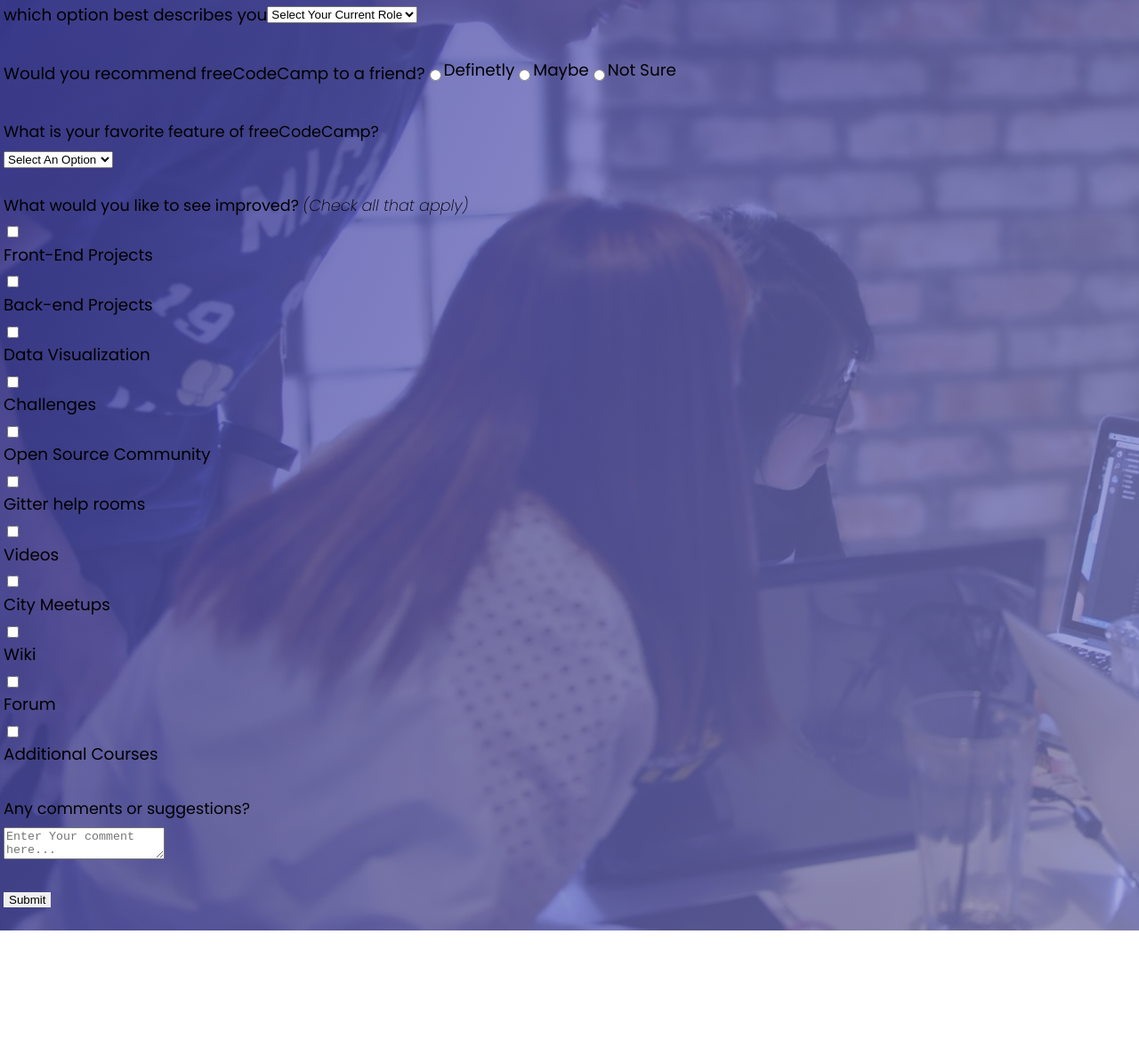
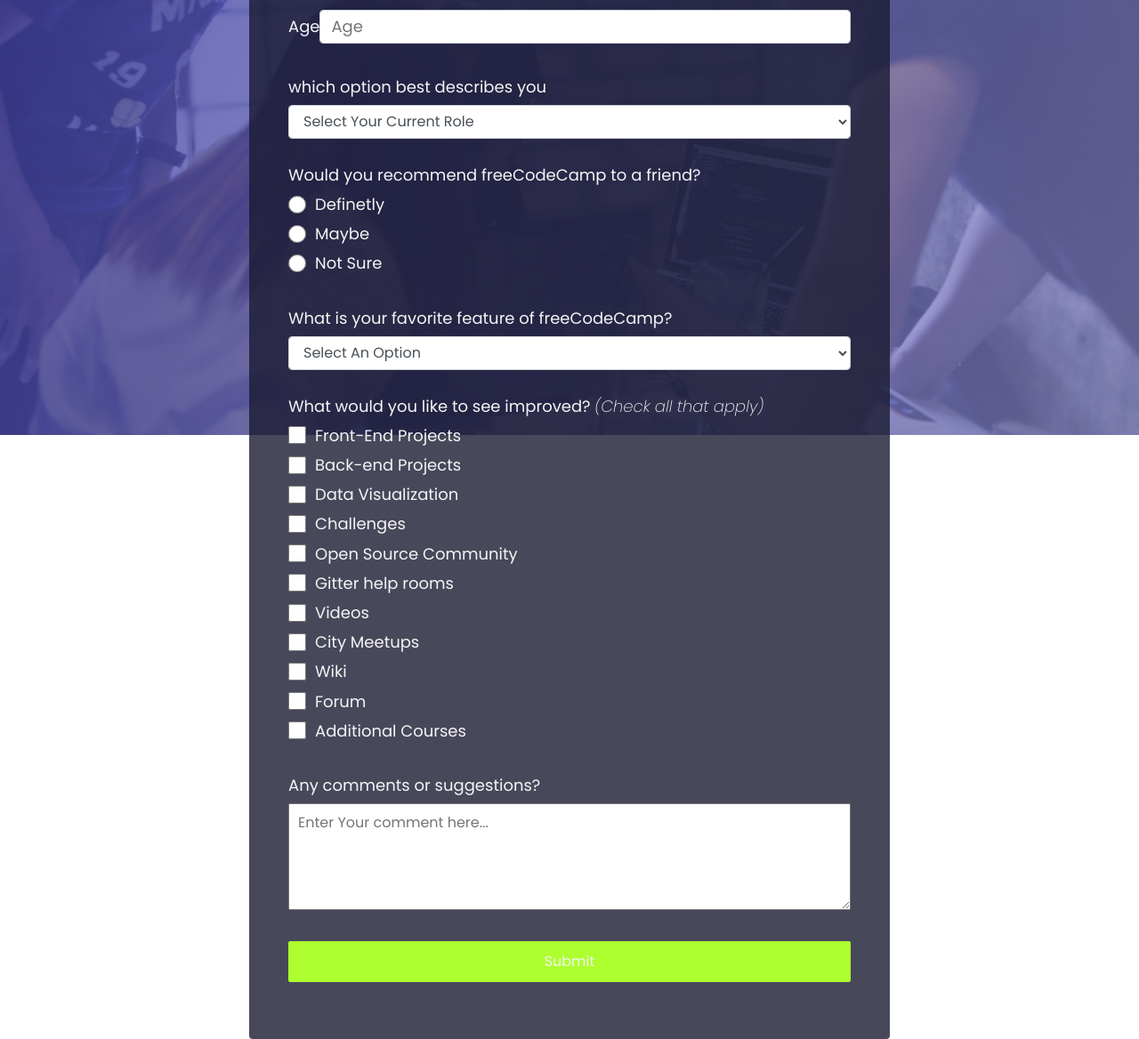
Before and after one commit to Vantesh-commits/SURVEY-FORM, a plain HTML site: page Index.html in a window 1280 px wide. Shown: the part 311-1479 px from the top of the page at 89% size. Before the commit the page ends 1357 px from the top, so only its background shows below. Drawn offline with Linux system fonts and the light colour scheme.

Commit message:
UI Changes

```diff
--- a/Index.html
+++ b/Index.html
@@ -3,6 +3,7 @@
 
 <head>
     <link href="styles.css" rel="stylesheet" />
+    <link href="resets.css" rel="stylesheet" />
     <meta charset="UTF-8">
     <meta name="viewport" content="width=device-width, initial-scale=1.0">
     <title>
@@ -19,74 +20,99 @@
 
         <form id="survey-form">
             <div class="form-group">
-                <label id="name-label">Name<input id="name" type="text" placeholder="Enter Your Name" required/></label>
+                <label id="name-label">Name<input id="name" class="inputs" type="text" placeholder="Enter Your Name" required/></label>
             </div>
             <div class="form-group">
-                <label id="email-label">Email<input id="email" type="email" placeholder="Enter Your Email" required/></label>
+                <label id="email-label">Email<input id="email" class="inputs" type="email" placeholder="Enter Your Email" required/></label>
             </div>
             <div class="form-group">
-                <label id="number-label">Age<input id="number" type="number" placeholder="Age" required min="13" max="120"/></label>
+                <label id="number-label">Age<input id="number" class="inputs" type="number" placeholder="Age" required min="13" max="120"/></label>
             </div>
             <div class="form-group">
-                <label>which option best describes you
-                        <select id="dropdown">
-                            <option>Select Your Current Role</option>
-                            <option>Student</option>
-                            <option>Fulltime Job</option>
-                            <option>Fulltime Learner</option>
-                            <option>Prefer Not to Say</option>
-                            <option>Other</option>
-                        </select>
-                </label>
+                <p>which option best describes you</p>
+                <select id="dropdown" class="inputs">
+                                <option value="" disabled selected>Select Your Current Role</option>
+                                <option value="student">Student</option>
+                                <option value="fulltimeJob">Fulltime Job</option>
+                                <option value="FulltimeLearner">Fulltime Learner</option>
+                                <option value="PreferNotToSay">Prefer Not to Say</option>
+                                <option>Other</option>
+                            </select>
             </div>
             <div class="form-group">
-                <label>Would you recommend freeCodeCamp to a friend?
-                    <input type="radio" value="definetly" name="choice" /><label>Definetly</label>
-                <input type="radio" value="maybe" name="choice" /><label>Maybe</label>
-                <input type="radio" value="not-sure" name="choice" /><label>Not Sure</label>
+                <p>Would you recommend freeCodeCamp to a friend?</p>
+                <label>
+                   <input type="radio" value="definetly" name="choice" class="radios" />
+
+                  Definetly
                 </label>
+                <label>
+                    <input type="radio" value="maybe" name="choice" class="radios" />
+                        Maybe
+                </label>
+                <label>
+                  <input type="radio" value="not-sure" name="choice" class="radios" />
+                        Not Sure
+                </label>
+
             </div>
             <div class="form-group">
 
                 <p>What is your favorite feature of freeCodeCamp?</p>
-                <select id="dropdown">
-                        <option>Select An Option</option>
-                        <option>Challenges</option>
-                        <option>Projects</option>
-                        <option>Community</option>
-                        <option>Open Source</option>
-                    </select>
+                <select id="dropdown" class="inputs">
+                            <option value="" disabled selected value>Select An Option</option>
+                            <option value="Challenges">Challenges</option>
+                            <option value="Projects">Projects</option>
+                            <option value="Community">Community</option>
+                            <option value="OpenSource">Open Source</option>
+                </select>
 
             </div>
             <div class="form-group">
 
                 <p>What would you like to see improved? <em>(Check all that apply)</em></p>
-                <input type="checkbox" Value="Front" /><label> Front-End Projects</label>
-                <input type="checkbox" Value="Back" /><label> Back-end Projects</label>
-                <input type="checkbox" Value="Data" /><label> Data Visualization</label>
-                <input type="checkbox" Value="Challenges" /><label> Challenges</label>
-                <input type="checkbox" Value="Open" /><label> Open Source Community</label>
-                <input type="checkbox" Value="Gitter" /><label> Gitter help rooms</label>
-                <input type="checkbox" Value="Videos" /><label> Videos</label>
-                <input type="checkbox" Value="City" /><label> City Meetups</label>
-                <input type="checkbox" Value="Wiki" /><label> Wiki</label>
-                <input type="checkbox" Value="Forum" /><label> Forum</label>
-                <input type="checkbox" Value="Additional" /><label> Additional Courses</label>
+                <label>
+                  <input type="checkbox" Value="Front" class="checkboxes" /> Front-End Projects
+                </label>
+                <label>
+                 <input type="checkbox" Value="Back" class="checkboxes" /> Back-end Projects
+                </label>
+                <label>
+                 <input type="checkbox" Value="Data" class="checkboxes" /> Data Visualization
+               </label>
+                <label>
+                 <input type="checkbox" Value="Challenges" class="checkboxes" />Challenges
+               </label>
+                <label>
+                 <input type="checkbox" Value="Open" class="checkboxes" /> Open Source Community
+              </label>
+                <label>
+                <input type="checkbox" Value="Gitter" class="checkboxes" />Gitter help rooms
+              </label>
+                <label>
+                <input type="checkbox" Value="Videos" class="checkboxes" /> Videos
+              </label>
+                <label>
+                <input type="checkbox" Value="City" class="checkboxes" /> City Meetups
+              </label>
+                <label>
+                <input type="checkbox" Value="Wiki" class="checkboxes" /> Wiki
+              </label>
+                <label>
+                <input type="checkbox" Value="Forum" class="checkboxes" /> Forum
+              </label>
+                <label>
+                <input type="checkbox" Value="Additional" class="checkboxes" /> Additional Courses
+              </label>
             </div>
             <div class="form-group">
-                <p>Any comments or suggestions?</p><textarea placeholder="Enter Your comment here..."></textarea>
+                <p>Any comments or suggestions?</p><textarea placeholder="Enter Your comment here..." class="txtarea"></textarea>
             </div>
             <div class="form-group">
-                <input id="submit" type="submit" />
+                <input id="submit" type="submit" class="button" />
             </div>
         </form>
     </div>
 </body>
 
-
-
-
-
-
-
 </html>
--- /dev/null
+++ b/resets.css
@@ -0,0 +1,19 @@
+*,
+*::before,
+*::after {
+    box-sizing: border-box;
+}
+
+body::before {
+    content: '';
+    position: fixed;
+    top: 0;
+    left: 0;
+    height: 100%;
+    width: 100%;
+    z-index: -1;
+    background-image: linear-gradient( 115deg, rgba(58, 58, 158, 0.8), rgba(136, 136, 206, 0.7)), url(Images/survey-form-background.jpeg);
+    background-size: cover;
+    background-repeat: no-repeat;
+    background-position: center;
+}
--- a/styles.css
+++ b/styles.css
@@ -1,17 +1,11 @@
 @import url('https://fonts.googleapis.com/css?family=Poppins:200i,400&display=swap');
 body {
     font-family: 'poppins', sans-serif;
-    background-image: linear-gradient( 115deg, rgba(58, 58, 158, 0.8), rgba(136, 136, 206, 0.7)), url(Images/survey-form-background.jpeg);
     font-size: 1rem;
     font-weight: 400;
     line-height: 1.4;
-    color: var(--color-white);
+    color: whitesmoke;
     margin: 0;
-}
-
-.form-group {
-    margin: 0 auto 1.25rem auto;
-    padding: 0.25rem;
 }
 
 input[type="submit"] {
@@ -26,12 +20,12 @@
 label {
     display: flex;
     align-items: center;
-    font-size: 1.15rem;
+    font-size: 1.125rem;
     margin-bottom: 0.5rem;
 }
 
-.input-radio,
-.input-checkbox {
+.radios,
+.checkboxes {
     display: inline-block;
     margin-right: 0.625rem;
     min-height: 1.25rem;
@@ -39,12 +33,12 @@
 }
 
 h1 {
-    font-weight: 390;
-    line-height: 1.1;
+    font-weight: 400;
+    line-height: 1.2;
 }
 
 p {
-    font-size: 1.1rem;
+    font-size: 1.125rem;
 }
 
 h1,
@@ -52,3 +46,96 @@
     margin-top: 0;
     margin-bottom: 0.5rem;
 }
+
+@media (min-width: 576px) {
+    .container {
+        max-width: 540px;
+    }
+}
+
+@media (min-width: 768px) {
+    .container {
+        max-width: 720px;
+    }
+}
+
+.container {
+    width: 100%;
+    margin: 3.125rem auto 0 auto;
+}
+
+#description {
+    font-style: italic;
+    font-weight: 200;
+    text-shadow: 1px 1px 1px rgba(0, 0, 0, 0.4);
+}
+
+#title {
+    text-align: center;
+}
+
+.inputs {
+    display: block;
+    width: 100%;
+    height: 2.375rem;
+    padding: 0.375rem 0.75rem;
+    color: #495057;
+    background-color: #fff;
+    background-clip: padding-box;
+    border: 1px solid #ced4da;
+    border-radius: 0.25rem;
+    transition: border-color 0.15s ease-in-out, box-shadow 0.15s ease-in-out;
+}
+
+.inputs:focus {
+    border-color: #80bdff;
+    outline: 0;
+    box-shadow: 0 0 0 0.2rem rgba(0, 123, 255, 0.25);
+}
+
+input,
+button,
+select,
+textarea {
+    margin: 0;
+    font-family: inherit;
+    font-size: inherit;
+    line-height: inherit;
+}
+
+form {
+    background: rgba(27, 27, 50, 0.8);
+    padding: 2.5rem 0.625rem;
+    border-radius: 0.25rem;
+}
+
+@media (min-width: 480px) {
+    form {
+        padding: 2.5rem;
+    }
+}
+
+.form-group {
+    margin: 0 auto 1.25rem auto;
+    padding: 0.25rem;
+}
+
+
+/*submit Button*/
+
+.button {
+    display: block;
+    width: 100%;
+    padding: 0.75rem;
+    background: greenyellow;
+    color: inherit;
+    border-radius: 2px;
+    cursor: pointer;
+}
+
+.txtarea {
+    min-height: 120px;
+    width: 100%;
+    padding: 0.625rem;
+    resize: vertical;
+}
```
